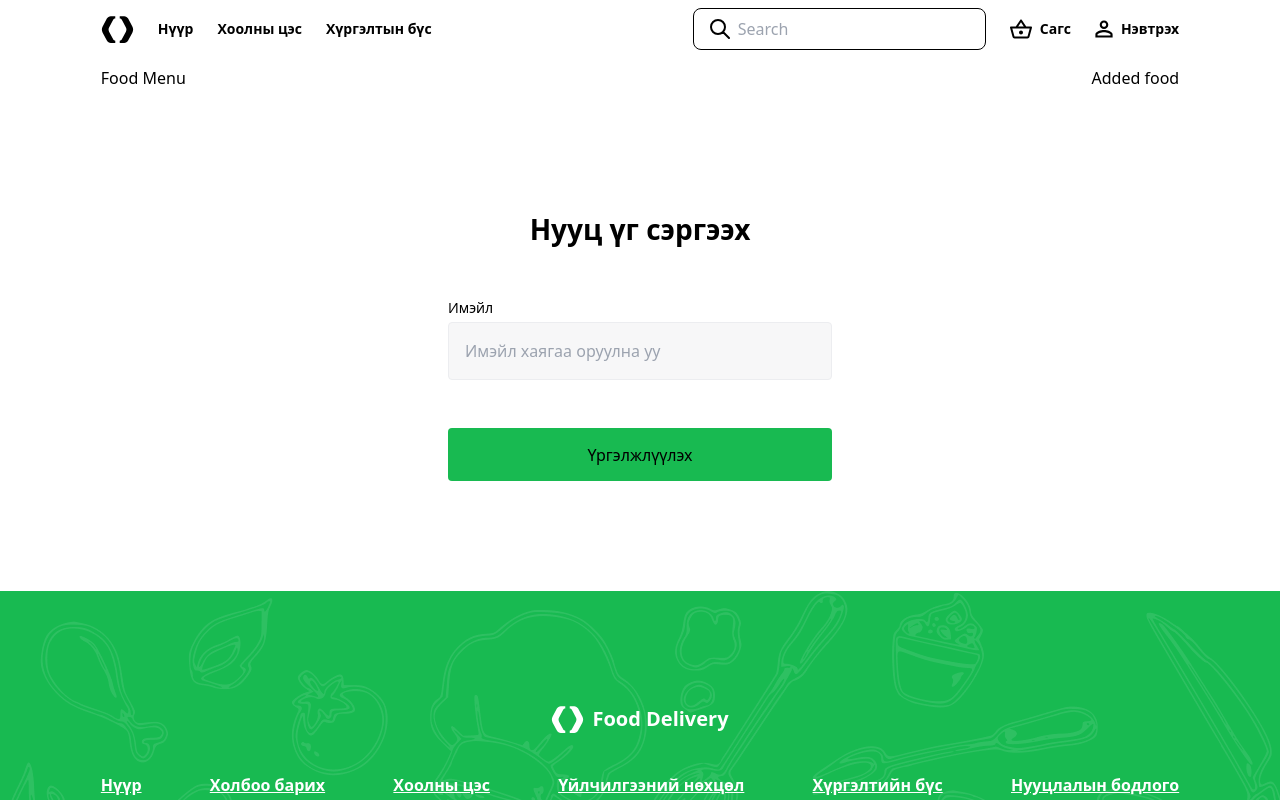
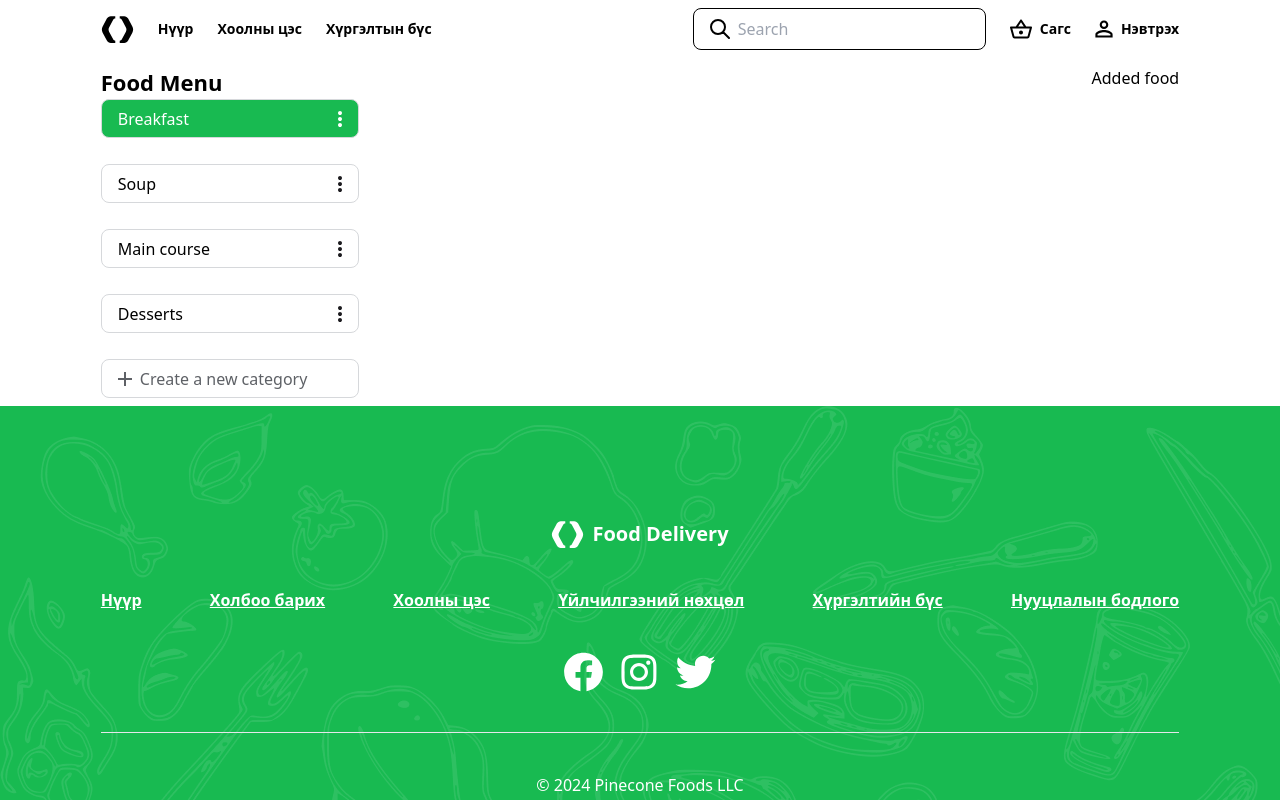
Before and after one commit to Lkhamjav-github/food-deliever, a Next.js app: page / in a window 1280 px wide. Shown: the top 800 px of the page. Built offline with nearby package versions, Linux system fonts and the light colour scheme.

Commit message:
admin hesgiig ynzlsan

```diff
--- a/src/components/Admin.tsx
+++ b/src/components/Admin.tsx
@@ -4,7 +4,41 @@ export const Admin = () => {
     return (
         <div className='flex justify-center items-center'>
             <div className='w-[88%] max-w-[1200px] flex justify-between px-6 py-2'>
-                <div>Food Menu</div>
+                <div>
+                    <h1 className='font-bold text-[22px]'>Food Menu</h1>
+                    <div className='flex flex-col gap-[26px]'>
+                        <button className='bg-green flex items-center rounded-lg py-[6.5px] w-[258px] justify-between px-4 border-[1px] border-[#D6D8DB]'>
+                            <h2 className='text-white font-medium text-base'>Breakfast</h2>
+                            <svg width="4" height="16" viewBox="0 0 4 16" fill="none" xmlns="http://www.w3.org/2000/svg">
+                                <path d="M2 16C1.45 16 0.979167 15.8042 0.5875 15.4125C0.195833 15.0208 0 14.55 0 14C0 13.45 0.195833 12.9792 0.5875 12.5875C0.979167 12.1958 1.45 12 2 12C2.55 12 3.02083 12.1958 3.4125 12.5875C3.80417 12.9792 4 13.45 4 14C4 14.55 3.80417 15.0208 3.4125 15.4125C3.02083 15.8042 2.55 16 2 16ZM2 10C1.45 10 0.979167 9.80417 0.5875 9.4125C0.195833 9.02083 0 8.55 0 8C0 7.45 0.195833 6.97917 0.5875 6.5875C0.979167 6.19583 1.45 6 2 6C2.55 6 3.02083 6.19583 3.4125 6.5875C3.80417 6.97917 4 7.45 4 8C4 8.55 3.80417 9.02083 3.4125 9.4125C3.02083 9.80417 2.55 10 2 10ZM2 4C1.45 4 0.979167 3.80417 0.5875 3.4125C0.195833 3.02083 0 2.55 0 2C0 1.45 0.195833 0.979167 0.5875 0.5875C0.979167 0.195833 1.45 0 2 0C2.55 0 3.02083 0.195833 3.4125 0.5875C3.80417 0.979167 4 1.45 4 2C4 2.55 3.80417 3.02083 3.4125 3.4125C3.02083 3.80417 2.55 4 2 4Z" fill="white" />
+                            </svg>
+                        </button>
+                        <button className='bg-white flex items-center rounded-lg py-[6.5px] w-[258px] justify-between px-4 border-[1px] border-[#D6D8DB]'>
+                            <h2 className='text-black font-medium text-base'>Soup</h2>
+                            <svg width="4" height="16" viewBox="0 0 4 16" fill="none" xmlns="http://www.w3.org/2000/svg">
+                                <path d="M2 16C1.45 16 0.979167 15.8042 0.5875 15.4125C0.195833 15.0208 0 14.55 0 14C0 13.45 0.195833 12.9792 0.5875 12.5875C0.979167 12.1958 1.45 12 2 12C2.55 12 3.02083 12.1958 3.4125 12.5875C3.80417 12.9792 4 13.45 4 14C4 14.55 3.80417 15.0208 3.4125 15.4125C3.02083 15.8042 2.55 16 2 16ZM2 10C1.45 10 0.979167 9.80417 0.5875 9.4125C0.195833 9.02083 0 8.55 0 8C0 7.45 0.195833 6.97917 0.5875 6.5875C0.979167 6.19583 1.45 6 2 6C2.55 6 3.02083 6.19583 3.4125 6.5875C3.80417 6.97917 4 7.45 4 8C4 8.55 3.80417 9.02083 3.4125 9.4125C3.02083 9.80417 2.55 10 2 10ZM2 4C1.45 4 0.979167 3.80417 0.5875 3.4125C0.195833 3.02083 0 2.55 0 2C0 1.45 0.195833 0.979167 0.5875 0.5875C0.979167 0.195833 1.45 0 2 0C2.55 0 3.02083 0.195833 3.4125 0.5875C3.80417 0.979167 4 1.45 4 2C4 2.55 3.80417 3.02083 3.4125 3.4125C3.02083 3.80417 2.55 4 2 4Z" fill="#1C1B1F" />
+                            </svg>
+                        </button>
+                        <button className='bg-white flex items-center rounded-lg py-[6.5px] w-[258px] justify-between px-4 border-[1px] border-[#D6D8DB]'>
+                            <h2 className='text-black font-medium text-base'>Main course</h2>
+                            <svg width="4" height="16" viewBox="0 0 4 16" fill="none" xmlns="http://www.w3.org/2000/svg">
+                                <path d="M2 16C1.45 16 0.979167 15.8042 0.5875 15.4125C0.195833 15.0208 0 14.55 0 14C0 13.45 0.195833 12.9792 0.5875 12.5875C0.979167 12.1958 1.45 12 2 12C2.55 12 3.02083 12.1958 3.4125 12.5875C3.80417 12.9792 4 13.45 4 14C4 14.55 3.80417 15.0208 3.4125 15.4125C3.02083 15.8042 2.55 16 2 16ZM2 10C1.45 10 0.979167 9.80417 0.5875 9.4125C0.195833 9.02083 0 8.55 0 8C0 7.45 0.195833 6.97917 0.5875 6.5875C0.979167 6.19583 1.45 6 2 6C2.55 6 3.02083 6.19583 3.4125 6.5875C3.80417 6.97917 4 7.45 4 8C4 8.55 3.80417 9.02083 3.4125 9.4125C3.02083 9.80417 2.55 10 2 10ZM2 4C1.45 4 0.979167 3.80417 0.5875 3.4125C0.195833 3.02083 0 2.55 0 2C0 1.45 0.195833 0.979167 0.5875 0.5875C0.979167 0.195833 1.45 0 2 0C2.55 0 3.02083 0.195833 3.4125 0.5875C3.80417 0.979167 4 1.45 4 2C4 2.55 3.80417 3.02083 3.4125 3.4125C3.02083 3.80417 2.55 4 2 4Z" fill="#1C1B1F" />
+                            </svg>
+                        </button>
+                        <button className='bg-white flex items-center rounded-lg py-[6.5px] w-[258px] justify-between px-4 border-[1px] border-[#D6D8DB]'>
+                            <h2 className='text-black font-medium text-base'>Desserts</h2>
+                            <svg width="4" height="16" viewBox="0 0 4 16" fill="none" xmlns="http://www.w3.org/2000/svg">
+                                <path d="M2 16C1.45 16 0.979167 15.8042 0.5875 15.4125C0.195833 15.0208 0 14.55 0 14C0 13.45 0.195833 12.9792 0.5875 12.5875C0.979167 12.1958 1.45 12 2 12C2.55 12 3.02083 12.1958 3.4125 12.5875C3.80417 12.9792 4 13.45 4 14C4 14.55 3.80417 15.0208 3.4125 15.4125C3.02083 15.8042 2.55 16 2 16ZM2 10C1.45 10 0.979167 9.80417 0.5875 9.4125C0.195833 9.02083 0 8.55 0 8C0 7.45 0.195833 6.97917 0.5875 6.5875C0.979167 6.19583 1.45 6 2 6C2.55 6 3.02083 6.19583 3.4125 6.5875C3.80417 6.97917 4 7.45 4 8C4 8.55 3.80417 9.02083 3.4125 9.4125C3.02083 9.80417 2.55 10 2 10ZM2 4C1.45 4 0.979167 3.80417 0.5875 3.4125C0.195833 3.02083 0 2.55 0 2C0 1.45 0.195833 0.979167 0.5875 0.5875C0.979167 0.195833 1.45 0 2 0C2.55 0 3.02083 0.195833 3.4125 0.5875C3.80417 0.979167 4 1.45 4 2C4 2.55 3.80417 3.02083 3.4125 3.4125C3.02083 3.80417 2.55 4 2 4Z" fill="#1C1B1F" />
+                            </svg>
+                        </button>
+                        <button className='bg-white flex items-center rounded-lg py-[6.5px] w-[258px] gap-2 px-4 border-[1px] border-[#D6D8DB]'>
+                            <svg width="14" height="14" viewBox="0 0 14 14" fill="none" xmlns="http://www.w3.org/2000/svg">
+                                <path d="M6 8H0V6H6V0H8V6H14V8H8V14H6V8Z" fill="#5E6166" />
+                            </svg>
+                            <h2 className='text-[#5E6166] font-medium text-base'>Create a new category</h2>
+                        </button>
+                    </div>
+                </div>
                 <div>
                     Added food
                 </div>
--- a/src/components/Forgotten.tsx
+++ b/src/components/Forgotten.tsx
@@ -2,17 +2,20 @@ import React, { useEffect, useState } from 'react'
 
 export const Forgotten = () => {
     const [email, setEmail] = useState('');
-
+    const [toggle, setToggle] = useState('');
+    console.log('hello :', email)
+    useEffect(() => {
+        if (email.length === 0) {
+            setToggle('none')
+        }
+        if (email.length == 1) {
+            setToggle('hide')
+        }
+    })
     const handleForgot = async () => {
         try {
-            useEffect(() => {
-                if (email.length === 0) {
-                    setEmail('none')
-                }
-                if (email.length == 1) {
 
-                }
-            })
+
         }
         catch (err) {
             alert("Email oldsongui")
@@ -27,7 +30,7 @@ export const Forgotten = () => {
                         <h2 className='font-normal pb-1 text-sm'>Имэйл</h2>
                         <input className='border-[1px] bg-[#F7F7F8] rounded p-4 w-[384px] border-[#ECEDF0] flex items-center justify-between' value={email} onChange={e => setEmail(e.target.value)} type="gmail" placeholder='Имэйл хаягаа оруулна уу' />
                     </div>
-                    <button className={`w-[384px] bg-[${email == 'none' ? '#EEEFF2' : '#18BA51'}] text-[${email == 'none' ? '#1C20243D' : 'white'}]  py-[14.5px] rounded`}>
+                    <button className={`w-[384px] bg-[${toggle == 'none' ? '#EEEFF2' : '#18BA51'}] text-[${email == 'none' ? '#1C20243D' : 'white'}]  py-[14.5px] rounded`}>
                         Үргэлжлүүлэх
                     </button>
 
--- a/src/pages/index.tsx
+++ b/src/pages/index.tsx
@@ -21,9 +21,9 @@ export default function Home() {
       {/* <Signup /> */}
       {/* <User /> */}
       <Admin />
-      <Forgotten />
-      {/* <Homefood />
-      <Servicemenu />
+      {/* <Forgotten /> */}
+      {/* <Homefood /> */}
+      {/* <Servicemenu />
       <Products name=' Хямдралтай' />
       <Products name='Үндсэн хоол' />
       <Products name='Салад ба зууш' />
```
